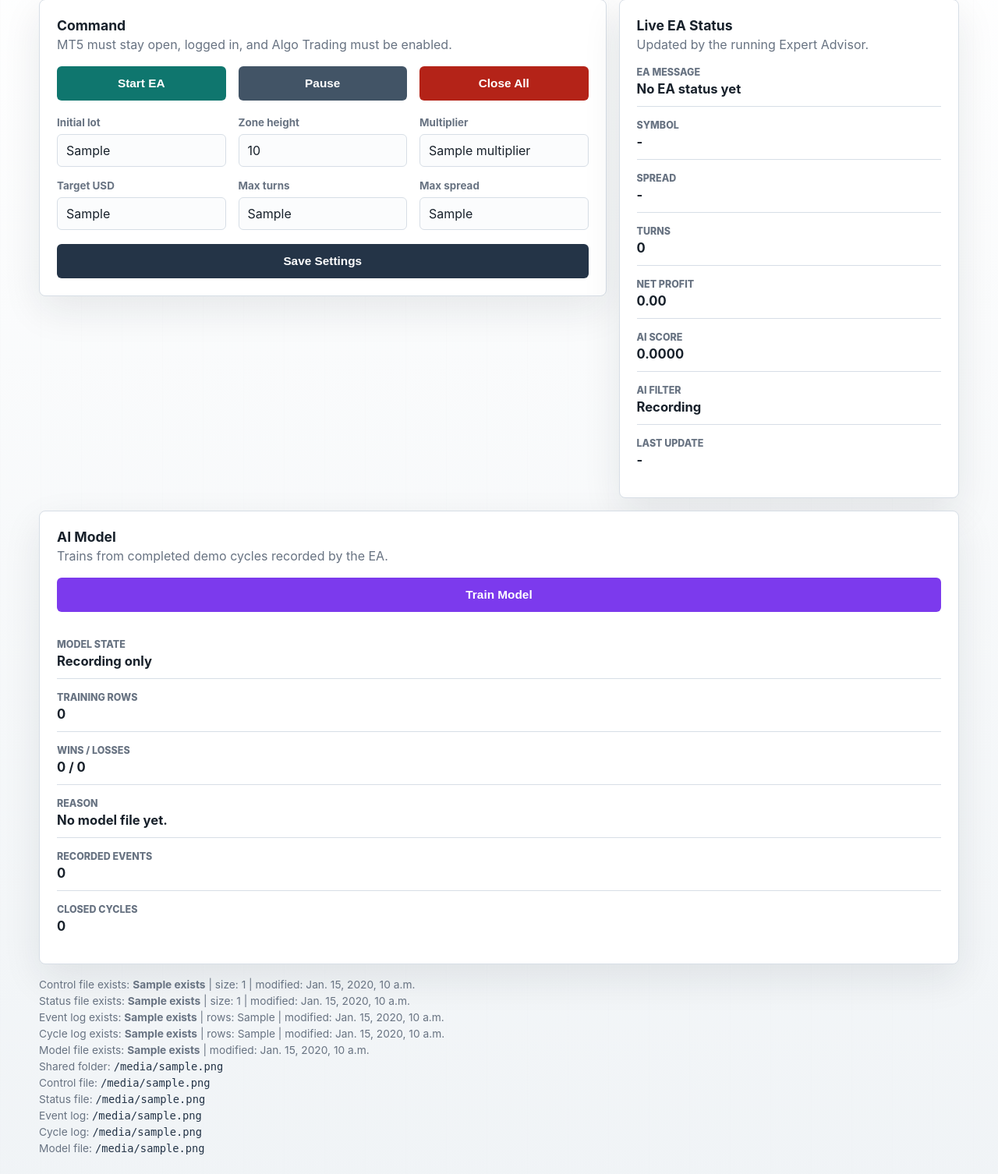
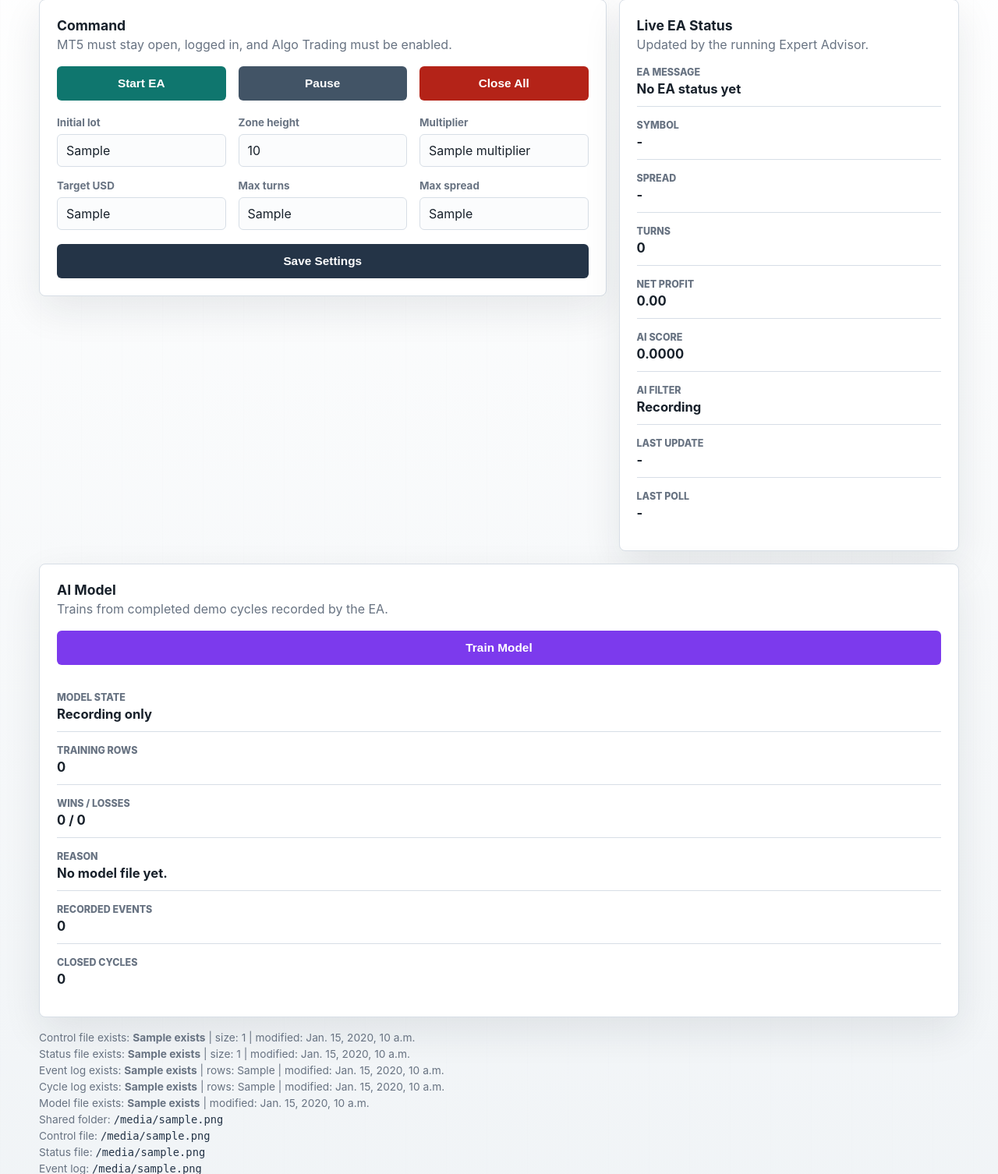
Before and after one commit to felixmokayabeatz/mt5_bot, a Django app: template control/templates/control/dashboard.html in a window 1280 px wide. Shown: the part 129-1635 px from the top of the page at 78% size. Run offline with Django 5.2, Linux system fonts and the light colour scheme; the template is opened without the code that fills it: most values are stand-ins (such as "Sample title", 1, 10 or a date in 2020).

Commit message:
Show api poll time

```diff
--- a/control/templates/control/dashboard.html
+++ b/control/templates/control/dashboard.html
@@ -110,6 +110,10 @@
             <dt>Last update</dt>
             <dd id="updated">{{ status.updated_at|default:"-" }}</dd>
           </div>
+          <div>
+            <dt>Last poll</dt>
+            <dd id="api-generated-at">-</dd>
+          </div>
         </dl>
       </section>
 
```
